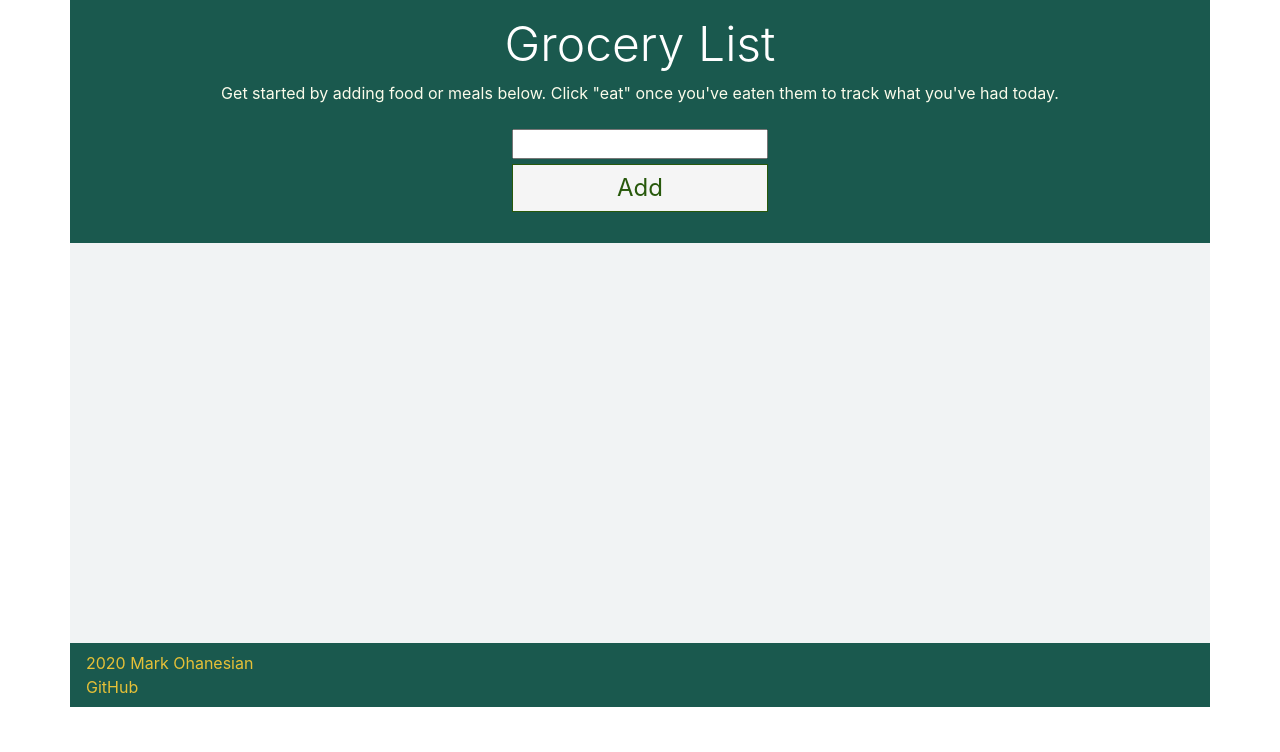
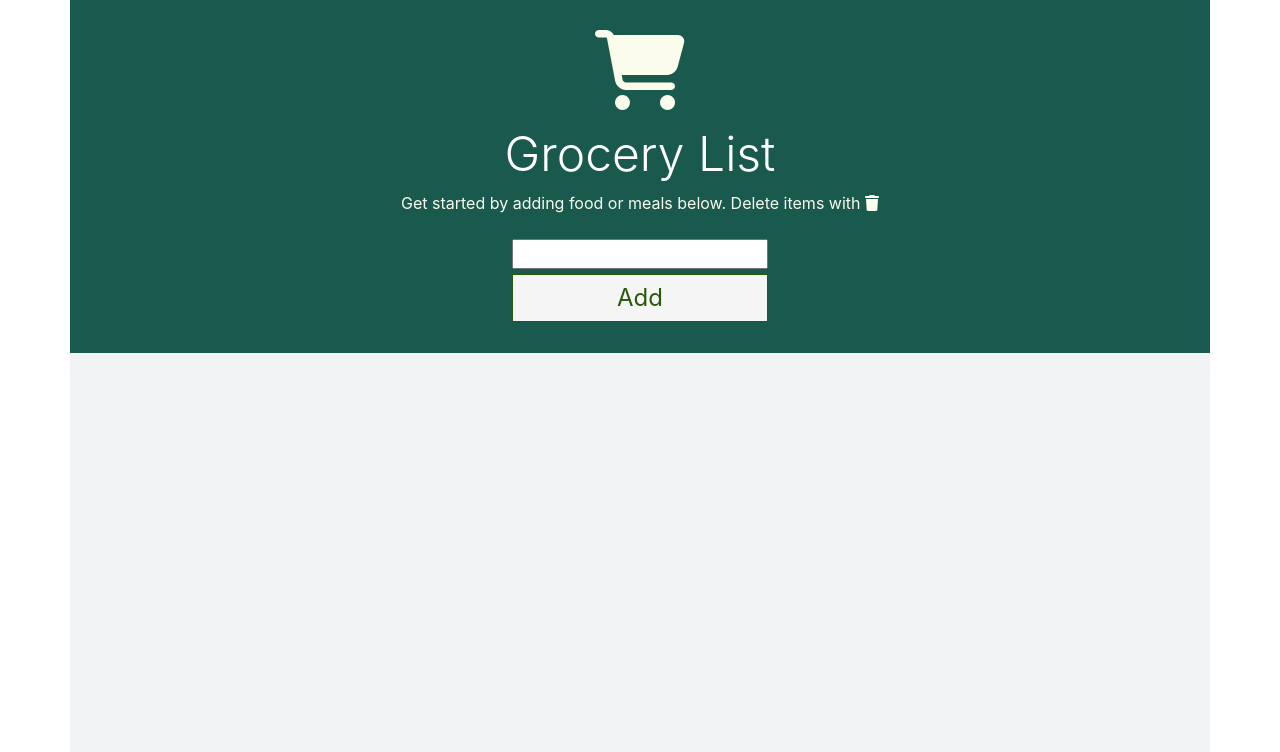
Before and after one commit to markohanesian/Grocery-List, a Node server app: template views/index.handlebars in a window 1280 px wide. Shown: the top 752 px of the page. Run offline with Node 20, Linux system fonts and the light colour scheme; the template is opened without the code that fills it, so the values that code supplies are empty; some libraries are stand-ins or nearby versions.

Commit message:
added grocery icon "logo"

```diff
--- a/views/index.handlebars
+++ b/views/index.handlebars
@@ -6,9 +6,10 @@
 
   <div class="container">
     <div class="col-sm" id="header">
+        <i class="fas fa-shopping-cart" style="font-size: 5rem; padding: 15px;"></i>
         <h1 class="display-4">Grocery List</h1>
         {{!-- <p class="lead">Live a healthier lifestyle</p> --}}
-        <p id="instructions">Get started by adding food or meals below. Click "eat" once you've eaten them to track what you've had today.</p>
+        <p id="instructions">Get started by adding food or meals below. Delete items with <i class="fas fa-trash"></i></p>
         <form class="create-form">
           <div class="form-group">
             <label for="ca"></label>
```
